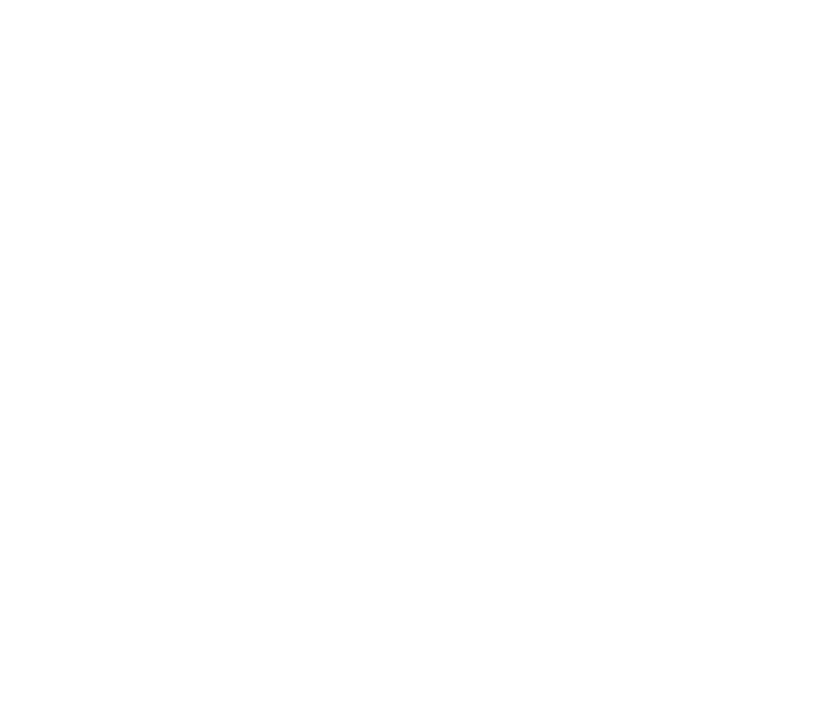
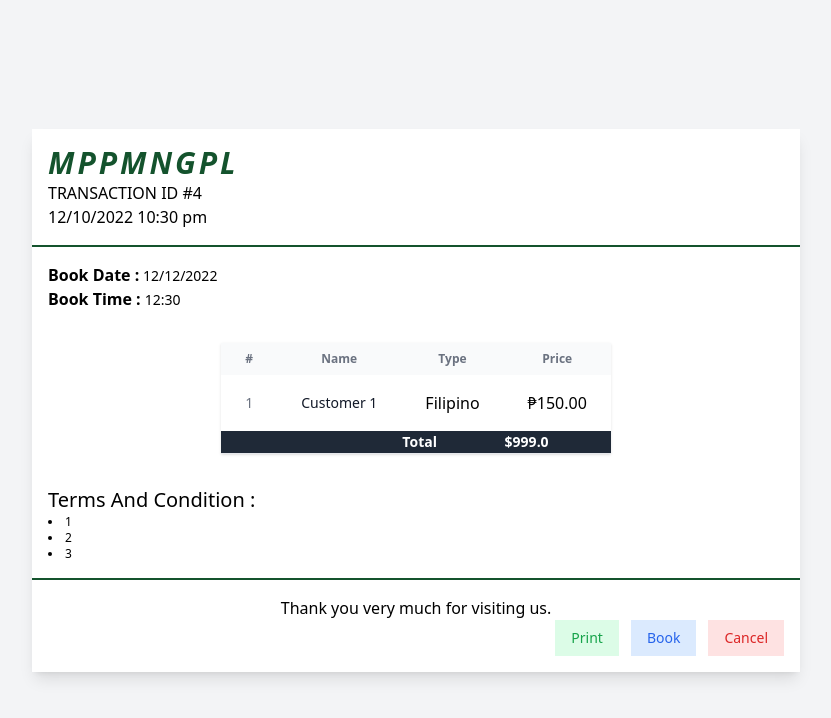
Before and after one commit to DevGeraldR/booking_website, a React (Create React App) app: page /receipt in a window 1280 px wide. Before the commit this address had no page. Shown: the top 718 px of the page, without its empty margins (224-1055 px from the left). Built offline with nearby package versions, Linux system fonts and the light colour scheme.

Commit message:
Form & Reciept added

```diff
--- a/src/App.js
+++ b/src/App.js
@@ -1,14 +1,18 @@
 import React from "react";
-import Welcome from "./pages/Welcome";
+import Home from "./pages/Home";
 import { BrowserRouter as Router, Routes, Route } from "react-router-dom";
-import BookSchedule from "./components/Book/BookSchedule";
+import ChooseDate from "./pages/ChooseDate";
+import Form from "./pages/Form";
+import Reciept from "./pages/Reciept";
 
 function App() {
   return (
     <Router>
       <Routes>
-        <Route path="/" element={<Welcome />} />
-        <Route path="/book_schedule" element={<BookSchedule />} />
+        <Route path="/" element={<Home />} />
+        <Route path="/book_schedule" element={<ChooseDate />} />
+        <Route path="/input_information" element={<Form />} />
+        <Route path="/receipt" element={<Reciept />} />
       </Routes>
     </Router>
   );
--- a/src/components/welcome/Book.jsx
+++ b/src/components/welcome/BookSchedule.jsx
@@ -1,6 +1,6 @@
 import React from "react";
 import { Link } from "react-router-dom";
-function Book() {
+function BookSchedule() {
   return (
     <div className="flex bg-[#87ab69]">
       <div className="flex w-full h-[500px] flex-col justify-between py-20 items-center bg-[#87ab69]">
@@ -16,4 +16,4 @@ function Book() {
   );
 }
 
-export default Book;
+export default BookSchedule;
--- a/src/components/Book/BookSchedule.jsx
+++ b/src/pages/ChooseDate.jsx
@@ -1,10 +1,11 @@
 import dayjs from "dayjs";
 import React, { useState } from "react";
-import { generateDate, months } from "./util/calendar";
-import cn from "./util/cn";
+import { generateDate, months } from "../components/Book/calendar";
+import cn from "../components/Book/cn";
 import { GrFormNext, GrFormPrevious } from "react-icons/gr";
+import { Link } from "react-router-dom";
 
-export default function BookSchedule() {
+export default function ChooseDate() {
   const days = ["S", "M", "T", "W", "T", "F", "S"];
   const currentDate = dayjs();
   const [today, setToday] = useState(currentDate);
@@ -87,7 +88,9 @@ export default function BookSchedule() {
           Open Schedule for {selectDate.toDate().toDateString()}
         </h1>
         <p className="text-gray-400">Fully Booked</p>
-        <button className="bg-black text-white p-2">Book Now</button>
+        <Link to="/input_information">
+          <button className="bg-black text-white p-2">Book Now</button>
+        </Link>
       </div>
     </div>
   );
--- /dev/null
+++ b/src/pages/Form.jsx
@@ -0,0 +1,114 @@
+import React from "react";
+import { useNavigate } from "react-router-dom";
+
+function Form() {
+  const navigate = useNavigate();
+  return (
+    <div className="min-h-screen p-6 bg-gray-100 flex items-center justify-center">
+      <div className="container max-w-screen-lg mx-auto">
+        <div className="bg-white rounded shadow-lg p-4 px-4 md:p-8 mb-6">
+          <div className="grid gap-4 gap-y-2 text-sm grid-cols-1 lg:grid-cols-3">
+            <div className="text-gray-600">
+              <p className="font-medium text-lg">Personal Details</p>
+              <p>Please fill out all the fields.</p>
+            </div>
+            <form
+              className="lg:col-span-2"
+              onSubmit={(e) => {
+                e.preventDefault();
+                navigate("/receipt");
+              }}
+            >
+              <div className="grid gap-4 gap-y-2 text-sm grid-cols-1 md:grid-cols-5">
+                <div className="md:col-span-5">
+                  <label>Full Name</label>
+                  <input
+                    type="text"
+                    name="fulName"
+                    id="fullName"
+                    required
+                    className="h-10 border mt-1 rounded px-4 w-full bg-gray-50"
+                    placeholder="Full Name"
+                  />
+                </div>
+
+                <div className="md:col-span-5">
+                  <label>Address</label>
+                  <input
+                    type="text"
+                    name="address"
+                    required
+                    id="address"
+                    className="h-10 border mt-1 rounded px-4 w-full bg-gray-50"
+                    placeholder="Address"
+                  />
+                </div>
+
+                <div className="md:col-span-5">
+                  <label>Age</label>
+                  <input
+                    type="text"
+                    name="age"
+                    required
+                    id="age"
+                    className="h-10 border mt-1 rounded px-4 w-full bg-gray-50"
+                    placeholder="Age"
+                  />
+                </div>
+
+                <div className="md:col-span-5">
+                  <label>Email Address</label>
+                  <input
+                    type="email"
+                    name="email"
+                    required
+                    id="email"
+                    className="h-10 border mt-1 rounded px-4 w-full bg-gray-50"
+                    placeholder="customer@gmail.com"
+                  />
+                </div>
+
+                <div className="md:col-span-5">
+                  <label>Contact Number</label>
+                  <input
+                    type="text"
+                    name="contactNumber"
+                    required
+                    id="contactNumber"
+                    className="h-10 border mt-1 rounded px-4 w-full bg-gray-50"
+                    placeholder="Contact Number"
+                  />
+                </div>
+
+                <div className="md:col-span-5">
+                  <label>Citezenship</label>
+                  <input
+                    type="text"
+                    name="citezenship"
+                    required
+                    id="citezenship"
+                    className="h-10 border mt-1 rounded px-4 w-full bg-gray-50"
+                    placeholder="Citezenship"
+                  />
+                </div>
+
+                <div className="md:col-span-5 text-right">
+                  <div className="inline-flex items-end">
+                    <button
+                      type="submit"
+                      className="bg-blue-500 hover:bg-blue-700 text-white font-bold py-2 px-4 rounded"
+                    >
+                      Continue
+                    </button>
+                  </div>
+                </div>
+              </div>
+            </form>
+          </div>
+        </div>
+      </div>
+    </div>
+  );
+}
+
+export default Form;
--- a/src/pages/Welcome.jsx
+++ b/src/pages/Home.jsx
@@ -1,21 +1,21 @@
 import React from "react";
 import AboutUs from "../components/welcome/AboutUs";
 import Activites from "../components/welcome/Activites";
-import Book from "../components/welcome/Book";
+import BookSchedule from "../components/welcome/BookSchedule";
 import ContactUs from "../components/welcome/ContactUs";
 import Footer from "../components/welcome/Footer";
 import Header from "../components/welcome/Header";
 import Hero from "../components/welcome/Hero";
 import News from "../components/welcome/News";
 
-function Welcome() {
+function Home() {
   return (
     <div className="relative">
       <Header />
       <Hero />
       <News />
       <AboutUs />
-      <Book />
+      <BookSchedule />
       <Activites />
       <ContactUs />
       <Footer />
@@ -23,4 +23,4 @@ function Welcome() {
   );
 }
 
-export default Welcome;
+export default Home;
--- /dev/null
+++ b/src/pages/Reciept.jsx
@@ -0,0 +1,101 @@
+import React from "react";
+
+function Reciept() {
+  return (
+    <div className="flex items-center justify-center min-h-screen bg-gray-100">
+      <div className="w-3/5 bg-white shadow-lg">
+        <div className="flex justify-between p-4">
+          <div>
+            <h1 className="text-3xl italic font-extrabold tracking-widest text-green-900">
+              MPPMNGPL
+            </h1>
+            <p className="text-base">TRANSACTION ID #4</p>
+            <p className="text-base">12/10/2022 10:30 pm</p>
+          </div>
+        </div>
+        <div className="w-full h-0.5 bg-green-900"></div>
+        <div className="flex justify-between p-4">
+          <div>
+            <h6 className="font-bold">
+              Book Date :
+              <span className="text-sm font-medium"> 12/12/2022</span>
+            </h6>
+            <h6 className="font-bold">
+              Book Time : <span className="text-sm font-medium"> 12:30</span>
+            </h6>
+          </div>
+        </div>
+        <div className="flex justify-center p-4">
+          <div className="border-b border-gray-200 shadow overflow-x-auto">
+            <table>
+              <thead className="bg-gray-50">
+                <tr>
+                  <th className="px-1 md:px-4 py-2 text-xs text-gray-500 ">
+                    #
+                  </th>
+                  <th className="px-1 md:px-4 py-2 text-xs text-gray-500 ">
+                    Name
+                  </th>
+                  <th className="px-1 md:px-4 py-2 text-xs text-gray-500 ">
+                    Type
+                  </th>
+                  <th className="px-1 md:px-4 py-2 text-xs text-gray-500 ">
+                    Price
+                  </th>
+                </tr>
+              </thead>
+              <tbody className="bg-white">
+                <tr className="whitespace-nowrap">
+                  <td className="px-2 md:px-6 py-4 text-sm text-gray-500">1</td>
+                  <td className="px-2 md:px-6 py-4">
+                    <div className="text-sm text-gray-900">Customer 1</div>
+                  </td>
+                  <td className="px-2 md:px-6 py-4">Filipino</td>
+                  <td className="px-2 md:px-6 py-4">₱150.00</td>
+                </tr>
+
+                <tr className="text-white bg-gray-800">
+                  <th colSpan="2"></th>
+                  <td className="text-sm font-bold">
+                    <b>Total</b>
+                  </td>
+                  <td className="text-sm font-bold">
+                    <b>$999.0</b>
+                  </td>
+                </tr>
+              </tbody>
+            </table>
+          </div>
+        </div>
+        <div className="p-4">
+          <h3 className="text-xl">Terms And Condition :</h3>
+          <ul className="text-xs list-disc list-inside">
+            <li>1</li>
+            <li>2</li>
+            <li>3</li>
+          </ul>
+        </div>
+        <div className="w-full h-0.5 bg-green-900"></div>
+
+        <div className="p-4">
+          <div className="flex items-center justify-center">
+            Thank you very much for visiting us.
+          </div>
+          <div className="flex items-end justify-end space-x-3">
+            <button className="px-4 py-2 text-sm text-green-600 bg-green-100">
+              Print
+            </button>
+            <button className="px-4 py-2 text-sm text-blue-600 bg-blue-100">
+              Book
+            </button>
+            <button className="px-4 py-2 text-sm text-red-600 bg-red-100">
+              Cancel
+            </button>
+          </div>
+        </div>
+      </div>
+    </div>
+  );
+}
+
+export default Reciept;
```
Also changed, not shown: src/components/Book/calendar.js (renamed from src/components/Book/util/calendar.js), src/components/Book/cn.js (renamed from src/components/Book/util/cn.js).
